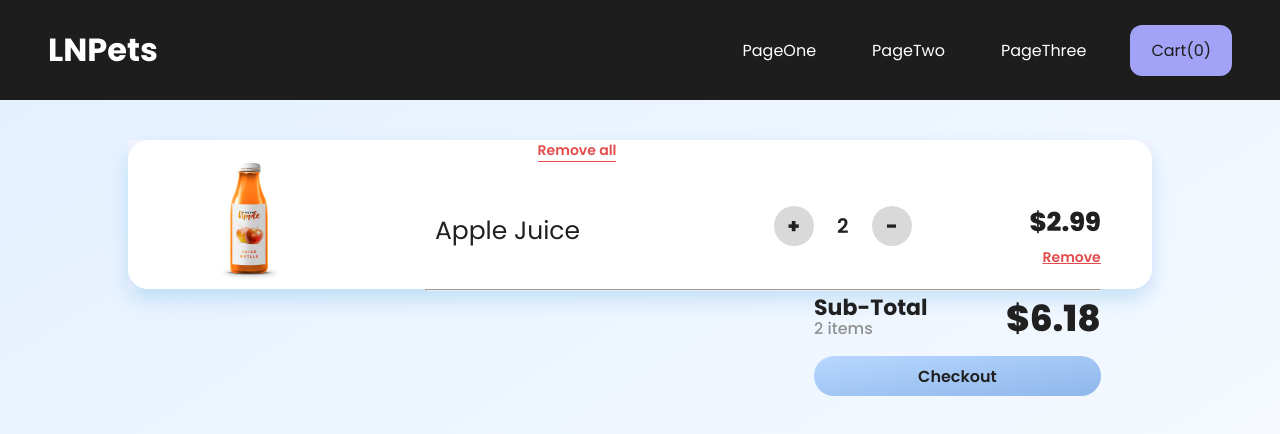
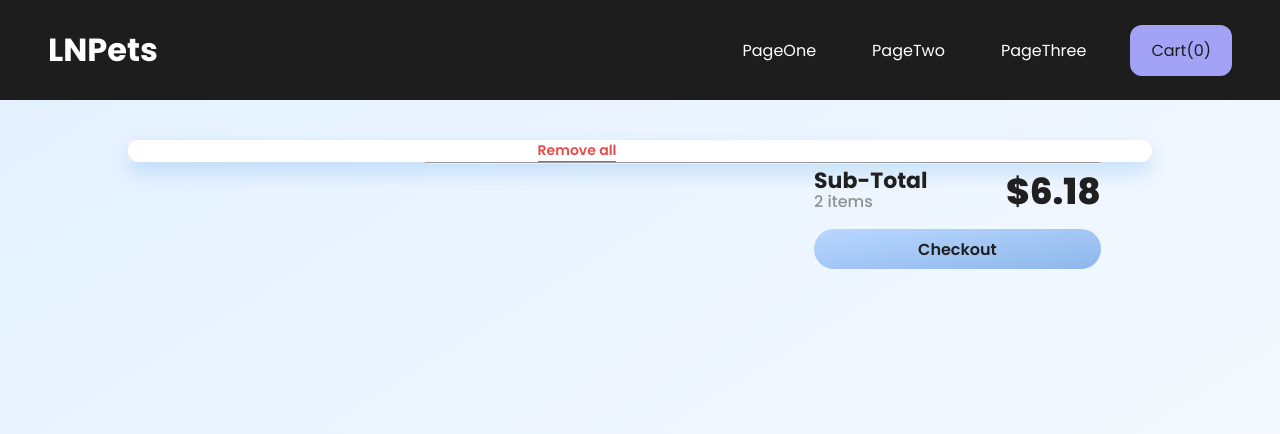
Before and after one commit to frazras/lightning_ecommerce, a React (Create React App) app: page /page-cta in a window 1280 px wide. Shown: the top 434 px of the page. Built offline with nearby package versions, Linux system fonts and the light colour scheme.

Commit message:
Add Line item component to shopping cart

```diff
--- /dev/null
+++ b/src/components/LineItem.module.scss
@@ -0,0 +1,80 @@
+@import '../styles/variables.scss';
+
+.CartItems{
+        margin: auto;
+        width: 90%;
+        height: 30%;
+        display: flex;
+        justify-content: space-between;
+        align-items: center;
+
+    .imagebox{
+        width: 15%;
+        text-align: center;
+        img {
+            height:120px;
+        }
+    }
+    .about{
+        height: 100%;
+        width: 24%;
+        img {
+            height: 30px;
+        }
+    }
+    .title{
+        padding-top: 10px;
+        line-height: 50px;
+        font-size: 25px;
+        font-family: $Poppins;
+        font-weight: 400;
+        color: #202020;
+    }
+
+    .counter{
+        width: 15%;
+        display: flex;
+        justify-content: space-between;
+        align-items: center;
+    }
+    .btn{
+        width: 40px;
+        height: 40px;
+        border-radius: 50%;
+        background-color: #d9d9d9;
+        display: flex;
+        justify-content: center;
+        align-items: center;
+        font-size: 20px;
+        font-family: $Poppins;
+        font-weight: 900;
+        color: #202020;
+        cursor: pointer;
+    }
+    .count{
+        font-size: 20px;
+        font-family: $Poppins;
+        font-weight: 600;
+        color: #202020;
+    }
+
+    .prices{
+        height: 100%;
+        text-align: right;
+    }
+    .amount{
+        padding-top: 20px;
+        font-size: 26px;
+        font-family: $Poppins;
+        font-weight: 800;
+        color: #202020;
+    }
+    .remove{
+        padding-top: 5px;
+        font-size: 14px;
+        font-family: $Poppins;
+        font-weight: 600;
+        color: #E44C4C;
+        cursor: pointer;
+    }
+}
--- /dev/null
+++ b/src/components/LineItem.tsx
@@ -0,0 +1,45 @@
+import React from 'react'
+import PropTypes from 'prop-types'
+import classes from './LineItem.module.scss';
+import {useProducts, useCart, Product} from '../Context'
+
+const LineItem = (props: any) => {
+    const { cart, setCart, addToCart } = useCart();
+    const { products } = useProducts();
+    function add(product:Product) {
+        addToCart(product, cart)
+        console.log('You added '+ product.name + ' to the cart.');
+    }
+    function remove(product:Product) {
+        addToCart(product, cart)
+        console.log('You added '+ product.name + ' to the cart.');
+    }
+    const prod:Product = props.lineItem[0];
+    const qnty:number = props.lineItem[1];
+    return (
+        <div className={classes.CartItems}>
+            <div className={classes.imagebox}>
+                <img alt="apple" src={prod.img}/>
+            </div>
+            <div className={classes.about}>
+                <h2 className={classes.title}>{prod.name}</h2>
+
+            </div>
+            <div className={classes.counter}>
+                <div className={classes.btn} onClick={(e) => add(prod)}>+</div>
+                <div className={classes.count}>{qnty}</div>
+                <div className={classes.btn} onClick={(e) => remove(prod)}>-</div>
+            </div>
+            <div className={classes.prices}>
+                <div className={classes.amount}>{prod.price}sats</div>
+                <div className={classes.remove}><u>Remove</u></div>
+            </div>
+        </div>
+    )
+}
+
+LineItem.propTypes = {
+    lineItem:PropTypes.any
+}
+
+export default LineItem
--- a/src/components/ShoppingCart.module.scss
+++ b/src/components/ShoppingCart.module.scss
@@ -39,99 +39,6 @@ body{
         color: #E44C4C;
         cursor: pointer;
         border-bottom: 1px solid #E44C4C;
-    }
-
-    .CartItems{
-        margin: auto;
-        width: 90%;
-        height: 30%;
-        display: flex;
-        justify-content: space-between;
-        align-items: center;
-    }
-    .imagebox{
-        width: 15%;
-        text-align: center;
-        img {
-            height:120px;
-        }
-    }
-    .about{
-        height: 100%;
-        width: 24%;
-        img {
-            height: 30px;
-        }
-    }
-    .title{
-        padding-top: 10px;
-        line-height: 50px;
-        font-size: 25px;
-        font-family: $Poppins;
-        font-weight: 400;
-        color: #202020;
-    }
-    .subtitle{
-        line-height: 10px;
-        font-size: 18px;
-        font-family: $Poppins;
-        font-weight: 600;
-        color: #909090;
-    }
-
-    .counter{
-        width: 15%;
-        display: flex;
-        justify-content: space-between;
-        align-items: center;
-    }
-    .btn{
-        width: 40px;
-        height: 40px;
-        border-radius: 50%;
-        background-color: #d9d9d9;
-        display: flex;
-        justify-content: center;
-        align-items: center;
-        font-size: 20px;
-        font-family: $Poppins;
-        font-weight: 900;
-        color: #202020;
-        cursor: pointer;
-    }
-    .count{
-        font-size: 20px;
-        font-family: $Poppins;
-        font-weight: 600;
-        color: #202020;
-    }
-
-    .prices{
-        height: 100%;
-        text-align: right;
-    }
-    .amount{
-        padding-top: 20px;
-        font-size: 26px;
-        font-family: $Poppins;
-        font-weight: 800;
-        color: #202020;
-    }
-    .save{
-        padding-top: 5px;
-        font-size: 14px;
-        font-family: $Poppins;
-        font-weight: 600;
-        color: #1687d9;
-        cursor: pointer;
-    }
-    .remove{
-        padding-top: 5px;
-        font-size: 14px;
-        font-family: $Poppins;
-        font-weight: 600;
-        color: #E44C4C;
-        cursor: pointer;
     }
 
     .pad{
--- a/src/components/ShoppingCart.tsx
+++ b/src/components/ShoppingCart.tsx
@@ -1,11 +1,12 @@
 import React, { FC } from 'react'
 import PropTypes from 'prop-types'
-import {useCart, Product, useProducts} from '../Context'
+import {useCart, Product, useProducts, Cart} from '../Context'
 import classes from './ShoppingCart.module.scss'
+import LineItem from './LineItem'
 
 const ShoppingCart = (props: any) => {
     const { cart, setCart, addToCart } = useCart();
-    const { products } = useCart();
+    const { products } = useProducts();
     function add(product:Product) {
         addToCart(product, cart)
         console.log('You added '+ product.name + ' to the cart.');
@@ -14,30 +15,18 @@ const ShoppingCart = (props: any) => {
     addToCart(product, cart)
     console.log('You added '+ product.name + ' to the cart.');
     }
-  return (
+    return (
             <div className={classes.CartContainer}>
                 <div className={classes.Header}>
                     <h5 className={classes.Action}>Remove all</h5>
                 </div>
 
-                <div className={classes.CartItems}>
-                    <div className={classes.imagebox}>
-                        <img alt="apple" src="images/apple.png"/>
-                    </div>
-                    <div className={classes.about}>
-                        <h2 className={classes.title}>Apple Juice</h2>
-
-                    </div>
-                    <div className={classes.counter}>
-                        <div className={classes.btn} onClick={(e) => add(props.product)}>+</div>
-                        <div className={classes.count}>2</div>
-                        <div className={classes.btn} onClick={(e) => add(props.product)}>-</div>
-                    </div>
-                    <div className={classes.prices}>
-                        <div className={classes.amount}>$2.99</div>
-                        <div className={classes.remove}><u>Remove</u></div>
-                    </div>
-                </div>
+                {
+                cart && cart.length>0 && cart.map((li:[Product,number])=>
+                <div className={classes.column} key={li[0].sku}>
+                    <LineItem lineItem={li} />
+                    </div>)
+                }
 
 
                 <hr />
```
